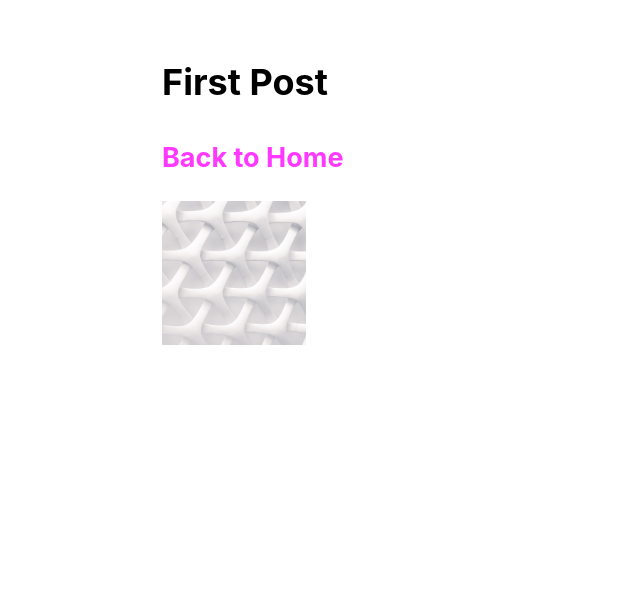
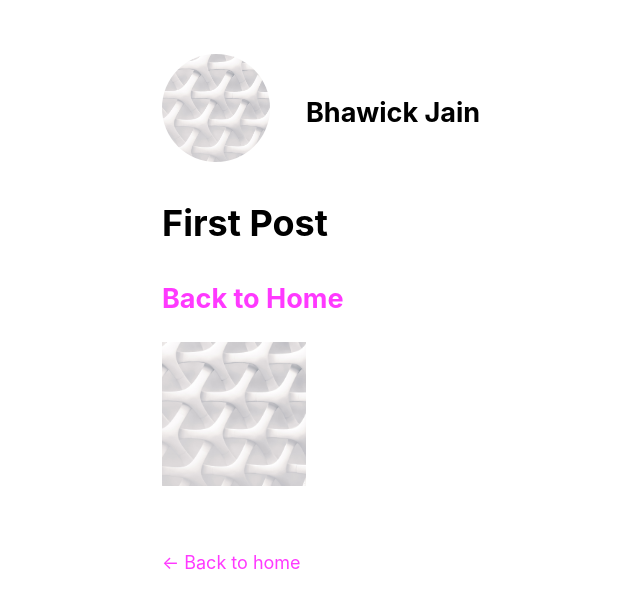
Before and after one commit to BhawickJain/nextjs-app, a Next.js app: page /posts/first-post in a window 1280 px wide. Shown: the top 608 px of the page, without its empty margins (172-812 px from the left). Built offline with nearby package versions, Linux system fonts and the light colour scheme.

Commit message:
a mock blog site

```diff
--- a/components/Layout.tsx
+++ b/components/Layout.tsx
@@ -1,11 +1,16 @@
-import styles from './layout.module.css'
+import Head from 'next/head';
+import Image from 'next/image';
+import styles from './layout.module.css';
+import utilStyles from '../styles/utils.module.css';
+import Link from 'next/link';
 
 interface LayoutProps {
     children: JSX.Element
+    home: boolean
 }
 
-/*
-*/
+const name = 'Bhawick Jain';
+export const siteTitle = 'My first Next.js Site!';
 
 /**
  * To use this container class inside components/layout.js, you need to:
@@ -17,6 +22,67 @@ interface LayoutProps {
  * about class name collisions.
  *
  */
-export default function Layout({ children }: LayoutProps) {
-    return <div className={styles.container}>{children}</div>
+export default function Layout({ children, home }: LayoutProps) {
+  return (
+    <div className={styles.container}>
+      <Head>
+        <link rel="icon" href="/favicon.ico" />
+        <meta
+          name="description"
+          content="Learn how to build a personal website using Next.js"
+        />
+        <meta
+          property="og:image"
+          content={`https://og-image.vercel.app/${encodeURI(
+            siteTitle,
+          )}.png?theme=light&md=0&fontSize=75px&images=https%3A%2F%2Fassets.vercel.com%2Fimage%2Fupload%2Ffront%2Fassets%2Fdesign%2Fnextjs-black-logo.svg`}
+        />
+        <meta name="og:title" content={siteTitle} />
+        <meta name="twitter:card" content="summary_large_image" />
+      </Head>
+      <header className={styles.header}>
+        {home ? (
+          <>
+            <Image
+              priority //   disables lazy loading
+              src="/images/profile.jpg"
+              className={utilStyles.borderCircle}
+              height={144}
+              width={144}
+              alt={name}
+            />
+            <h1 className={utilStyles.heading2Xl}>{name}</h1>
+          </>
+        ) : (
+          <>
+            <Link href="/">
+              <a>
+                <Image
+                  priority
+                  src="/images/profile.jpg"
+                  className={utilStyles.borderCircle}
+                  height={108}
+                  width={108}
+                  alt={name}
+                />
+              </a>
+            </Link>
+            <h2 className={utilStyles.headingLg}>
+              <Link href="/">
+                <a className={utilStyles.colorInherit}>{name}</a>
+              </Link>
+            </h2>
+          </>
+        )}
+      </header>
+      <main>{children}</main>
+      {!home && (
+        <div className={styles.backToHome}>
+          <Link href="/">
+            <a>← Back to home</a>
+          </Link>
+        </div>
+      )}
+    </div>
+  );
 }
--- a/components/layout.module.css
+++ b/components/layout.module.css
@@ -10,6 +10,10 @@
     align-items: center;
 }
 
+.header h1, .header h2{
+    margin-left: 2rem;
+}
+
 .backToHome {
     margin: 3rem 0 0;
 }
--- a/pages/posts/first-post.tsx
+++ b/pages/posts/first-post.tsx
@@ -7,7 +7,7 @@ import Layout from '../../components/Layout';
 export default function FirstPost(): JSX.Element {
   console.log('Hello First Post in the console')
   return (
-      <Layout>
+      <Layout home={false}>
         <>
           <Head>
             <title>First Post</title>
```
Also changed, not shown: pages/index.tsx (+20 -69 lines).
